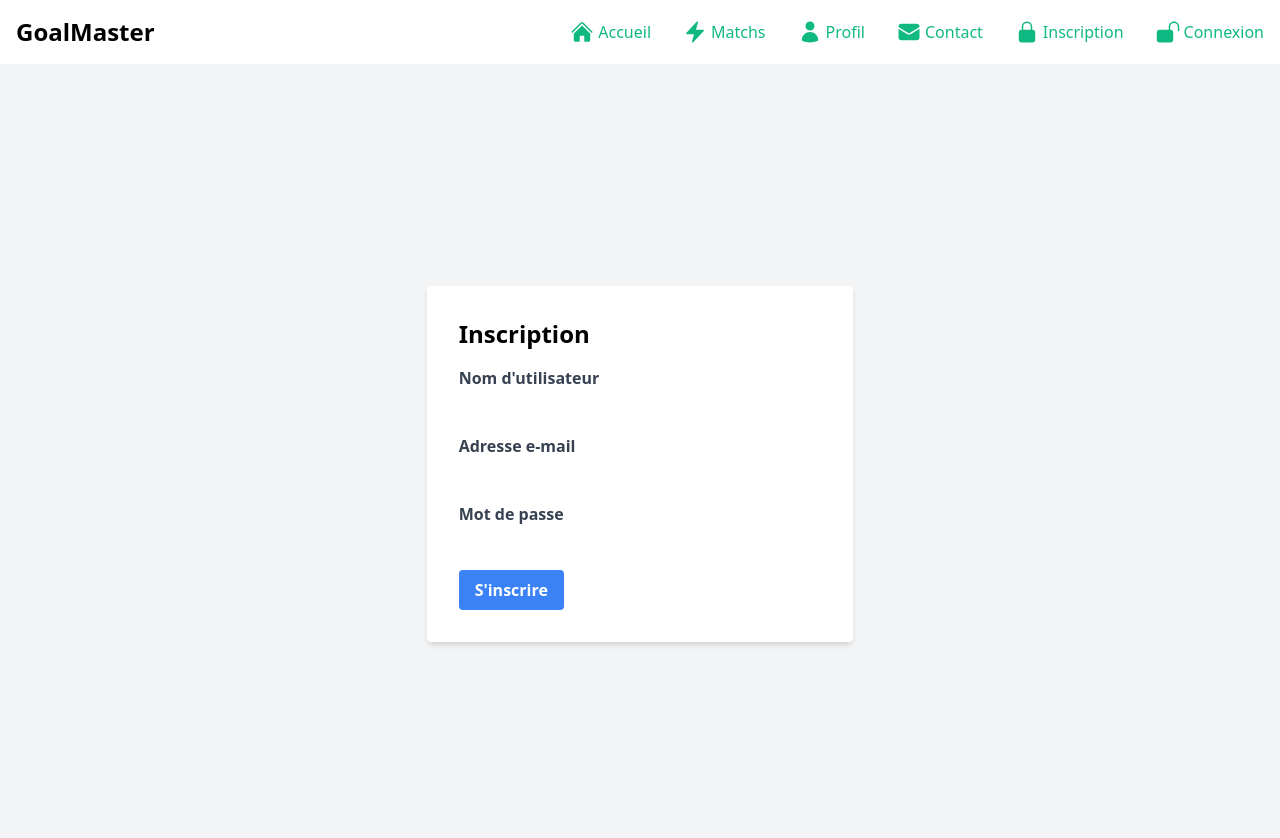
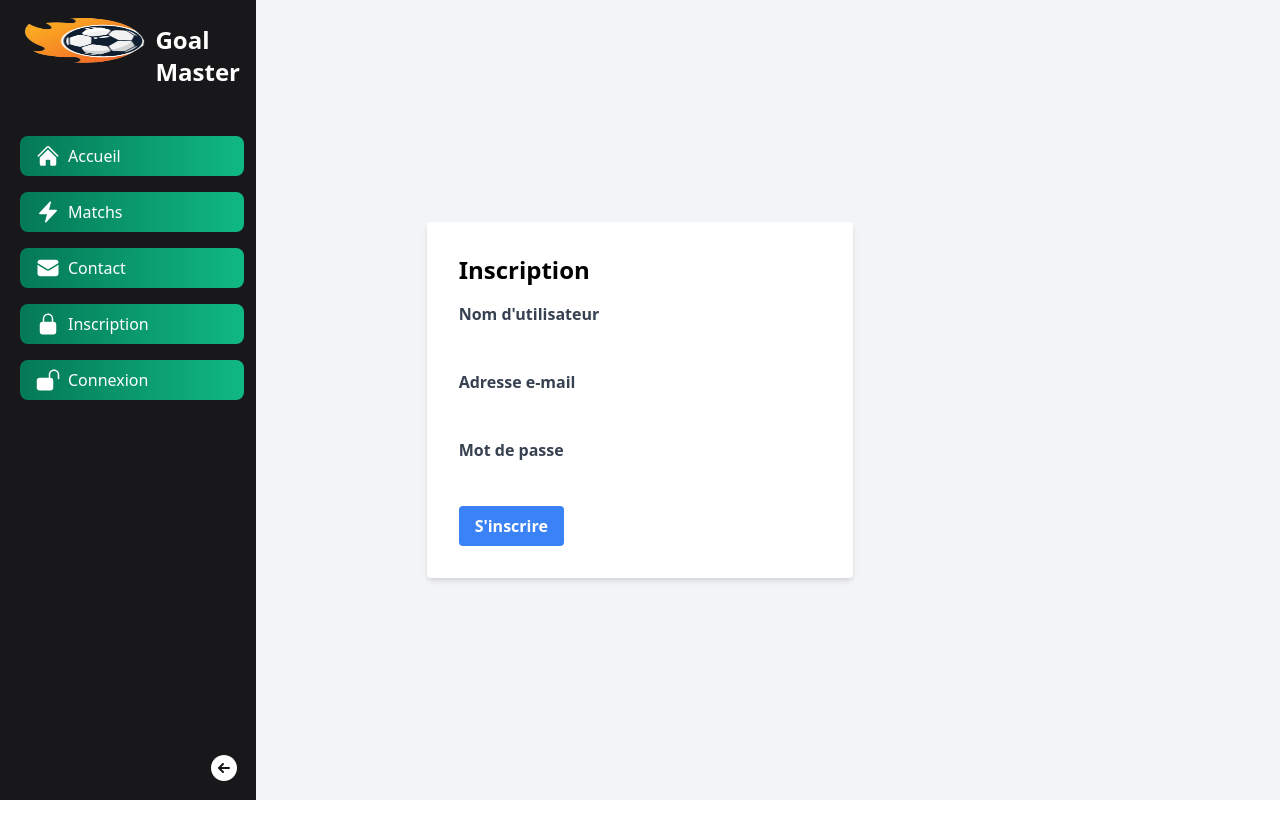
Before and after one commit to Clement-Richard/goal-master, a Nuxt app: page /register in a window 1280 px wide. Shown: the top 838 px of the page. After the commit the page ends 800 px from the top, so only its background shows below. Built offline with nearby package versions, Linux system fonts and the light colour scheme.

Commit message:
Transformed Navbar to Sidebar

```diff
--- a/components/navbar.vue
+++ b/components/navbar.vue
@@ -1,90 +1,132 @@
 <template>
-  <nav class="bg-white border-gray-200 dark:bg-zinc-900">
-    <div class="max-w-screen-xl flex flex-wrap items-center justify-between mx-auto p-4">
-      <span class="self-center text-2xl font-semibold whitespace-nowrap dark:text-white">GoalMaster</span>
-      <button data-collapse-toggle="navbar-default" type="button"
-        class="inline-flex items-center p-2 w-10 h-10 justify-center text-sm text-gray-500 rounded-lg md:hidden hover:bg-gray-100 focus:outline-none focus:ring-2 focus:ring-gray-200 dark:text-gray-400 dark:hover:bg-gray-700 dark:focus:ring-gray-600"
-        aria-controls="navbar-default" aria-expanded="false"></button>
-      <div class="hidden w-full md:block md:w-auto" id="navbar-default">
-        <ul
-          class="font-medium flex flex-col p-4 md:p-0 mt-4 border border-gray-100 rounded-lg bg-gray-50 md:flex-row md:space-x-8 md:mt-0 md:border-0 md:bg-white dark:bg-zinc-900 md:dark:bg-zinc-900 dark:border-zinc-700">
+  <aside
+    class="bg-zinc-900 text-white w-64 flex-shrink-0 h-screen fixed top-0 left-0 transform translate-x-0 transition-transform duration-300 ease-in-out flex flex-col"
+    :class="isOpen ? 'translate-x-0' : '-translate-x-48'"
+  >
+    <div class="p-4 ml-1 text-2xl font-semibold flex flex-row">
+      <img
+        src="~/assets/images/goalmaster-logo.png"
+        class="w-12 h-12 mr-2 ml-1"
+        :class="isOpen ? 'translate-x-0 w-full' : 'translate-x-44'"
+      />
+      <span class="mt-2" :class="isOpen ? '' : 'hidden'">Goal Master</span>
+    </div>
+    <ul class="justify-center font-medium p-4 mt-4 space-y-4">
       <li>
-            <nuxt-link to="/"
-              class="flex py-2 pl-3 pr-4 text-white bg-green-700 rounded md:bg-transparent md:text-emerald-500 md:p-0 transition ease-in-out delay-150 hover:-translate-y-1 hover:scale-110 duration-250"
-              aria-current="page">
-              <span class="mr-1">
-                <icons.home class="navbar-link-icon"></icons.home>
-              </span>
-              Accueil
+        <nuxt-link
+          to="/"
+          class="flex items-center py-2 ml-1 mr-1 px-4 w-full text-white bg-gradient-to-r from-emerald-700 to-emerald-500 rounded-lg hover:bg-gradient-to-r hover:from-emerald-600 hover:to-emerald-300 duration-300 hover:-translate-y-1 hover:scale-100"
+          :class="isOpen ? 'translate-x-0 w-full' : 'w-14 translate-x-44'"
+        >
+          <span class="mr-2"
+            ><icons.home class="navbar-link-icon"></icons.home
+          ></span>
+          <span :class="isOpen ? '' : 'hidden'">Accueil</span>
         </nuxt-link>
       </li>
       <li>
-            <nuxt-link to="/matchs"
-              class="flex py-2 pl-3 pr-4 text-white bg-green-700 rounded md:bg-transparent md:text-emerald-500 md:p-0 transition ease-in-out delay-150 hover:-translate-y-1 hover:scale-110 duration-250"
-              aria-current="page">
-              <span class="mr-1">
-                <icons.bolt class="navbar-link-icon"></icons.bolt>
-              </span>
-              Matchs
+        <nuxt-link
+          to="/matchs"
+          class="flex items-center py-2 ml-1 mr-1 px-4 w-full text-white bg-gradient-to-r from-emerald-700 to-emerald-500 rounded-lg hover:bg-gradient-to-r hover:from-emerald-600 hover:to-emerald-300 duration-300 hover:-translate-y-1 hover:scale-100"
+          :class="isOpen ? 'translate-x-0 w-full' : 'w-14 translate-x-44'"
+        >
+          <span class="mr-2"
+            ><icons.bolt class="navbar-link-icon"></icons.bolt
+          ></span>
+          <span :class="isOpen ? '' : 'hidden'">Matchs</span>
+        </nuxt-link>
+      </li>
+      <li v-if="authStore.isLoggedIn">
+        <nuxt-link
+          to="/profil"
+          class="flex items-center py-2 ml-1 mr-1 px-4 w-full text-white bg-gradient-to-r from-emerald-700 to-emerald-500 rounded-lg hover:bg-gradient-to-r hover:from-emerald-600 hover:to-emerald-300 duration-300 hover:-translate-y-1 hover:scale-100"
+          :class="isOpen ? 'translate-x-0 w-full' : 'w-14 translate-x-44'"
+        >
+          <span class="mr-2"><icons.user class="navbar-link-icon" /></span>
+          <span :class="isOpen ? '' : 'hidden'">Profil</span>
         </nuxt-link>
       </li>
       <li>
-            <nuxt-link to="/profil"
-              class="flex py-2 pl-3 pr-4 text-white bg-green-700 rounded md:bg-transparent md:text-emerald-500 md:p-0 transition ease-in-out delay-150 hover:-translate-y-1 hover:scale-110 duration-250"
-              aria-current="page">
-              <span class="mr-1">
-                <icons.user class="navbar-link-icon"></icons.user>
-              </span>
-              Profil
+        <nuxt-link
+          to="/contact"
+          class="flex items-center py-2 ml-1 mr-1 px-4 w-full text-white bg-gradient-to-r from-emerald-700 to-emerald-500 rounded-lg hover:bg-gradient-to-r hover:from-emerald-600 hover:to-emerald-300 duration-300 hover:-translate-y-1 hover:scale-100"
+          :class="isOpen ? 'translate-x-0 w-full' : 'w-14 translate-x-44'"
+        >
+          <span class="mr-2"><icons.envelope class="navbar-link-icon" /></span>
+          <span :class="isOpen ? '' : 'hidden'">Contact</span>
         </nuxt-link>
       </li>
-          <li>
-            <nuxt-link to="/contact"
-              class="flex py-2 pl-3 pr-4 text-white bg-green-700 rounded md:bg-transparent md:text-emerald-500 md:p-0 transition ease-in-out delay-150 hover:-translate-y-1 hover:scale-110 duration-250"
-              aria-current="page">
-              <span class="mr-1">
-                <icons.envelope class="navbar-link-icon"></icons.envelope>
-              </span>
-              Contact</nuxt-link>
-          </li>
       <li v-if="authStore.isLoggedIn">
-            <nuxt-link @click="logout" to="/"
-              class="flex py-2 pl-3 pr-4 text-white bg-green-700 rounded md:bg-transparent md:text-emerald-500 md:p-0 transition ease-in-out delay-150 hover:-translate-y-1 hover:scale-110 duration-250"
-              aria-current="page">
-              <span class="mr-1">
-                <icons.doorLeave class="navbar-link-icon"></icons.doorLeave>
-              </span>
-              Déconnexion
+        <nuxt-link
+          @click="logout"
+          to="/"
+          class="flex items-center py-2 ml-1 mr-1 px-4 w-full text-white bg-gradient-to-r from-emerald-700 to-emerald-500 rounded-lg hover:bg-gradient-to-r hover:from-emerald-600 hover:to-emerald-300 duration-300 hover:-translate-y-1 hover:scale-100"
+          :class="isOpen ? 'translate-x-0 w-full' : 'w-14 translate-x-44'"
+        >
+          <span class="mr-2"><icons.doorLeave class="navbar-link-icon" /></span>
+          <span :class="isOpen ? '' : 'hidden'">Déconnexion</span>
         </nuxt-link>
       </li>
       <li v-if="!authStore.isLoggedIn">
-            <nuxt-link to="/register"
-              class="flex py-2 pl-3 pr-4 text-white bg-green-700 rounded md:bg-transparent md:text-emerald-500 md:p-0 transition ease-in-out delay-150 hover:-translate-y-1 hover:scale-110 duration-250"
-              aria-current="page">
-              <span class="mr-1">
-                <icons.lockClosed class="navbar-link-icon"></icons.lockClosed>
-              </span>
-              Inscription</nuxt-link>
+        <nuxt-link
+          to="/register"
+          class="flex items-center py-2 ml-1 mr-1 px-4 w-full text-white bg-gradient-to-r from-emerald-700 to-emerald-500 rounded-lg hover:bg-gradient-to-r hover:from-emerald-600 hover:to-emerald-300 duration-300 hover:-translate-y-1 hover:scale-100"
+          :class="isOpen ? 'translate-x-0 w-full' : 'w-14 translate-x-44'"
+        >
+          <span class="mr-2"
+            ><icons.lockClosed class="navbar-link-icon"
+          /></span>
+          <span :class="isOpen ? '' : 'hidden'">Inscription</span>
+        </nuxt-link>
       </li>
       <li v-if="!authStore.isLoggedIn">
-            <nuxt-link to="/login"
-              class="flex py-2 pl-3 pr-4 text-white bg-green-700 rounded md:bg-transparent md:text-emerald-500 md:p-0 transition ease-in-out delay-150 hover:-translate-y-1 hover:scale-110 duration-250"
-              aria-current="page">
-              <span class="mr-1">
-                <icons.lockOpened class="navbar-link-icon"></icons.lockOpened>
-              </span>
-              Connexion</nuxt-link>
+        <nuxt-link
+          to="/register"
+          class="flex items-center py-2 ml-1 mr-1 px-4 w-full text-white bg-gradient-to-r from-emerald-700 to-emerald-500 rounded-lg hover:bg-gradient-to-r hover:from-emerald-600 hover:to-emerald-300 duration-300 hover:-translate-y-1 hover:scale-100"
+          :class="isOpen ? 'translate-x-0 w-full' : 'w-14 translate-x-44'"
+        >
+          <span class="mr-2"
+            ><icons.lockOpened class="navbar-link-icon"
+          /></span>
+          <span :class="isOpen ? '' : 'hidden'">Connexion</span>
+        </nuxt-link>
       </li>
     </ul>
-      </div>
-    </div>
-  </nav>
+    <button
+      class="absolute bottom-0 right-0 p-4 bg-zinc-900 text-white"
+      @click="toggleSidebar"
+    >
+      <icons.arrowCircleLeft
+        class="w-8 h-8 hover:scale-125"
+        :class="
+          isOpen
+            ? 'transition-transform duration-300'
+            : 'transition-transform rotate-180 duration-300'
+        "
+      ></icons.arrowCircleLeft>
+    </button>
+  </aside>
 </template>
 
 <script setup>
 import { useAuthStore } from "~/store/auth";
 
-import { HomeIcon, UserIcon, BoltIcon, EnvelopeIcon, LockClosedIcon, LockOpenIcon, ArrowRightOnRectangleIcon } from "@heroicons/vue/24/solid";
+import {
+  HomeIcon,
+  UserIcon,
+  BoltIcon,
+  EnvelopeIcon,
+  LockClosedIcon,
+  LockOpenIcon,
+  ArrowRightOnRectangleIcon,
+  ArrowLeftCircleIcon,
+} from "@heroicons/vue/24/solid";
+
+const isOpen = ref(true);
+
+const toggleSidebar = () => {
+  isOpen.value = !isOpen.value;
+};
 
 const icons = reactive({
   home: HomeIcon,
@@ -93,7 +135,8 @@ const icons = reactive({
   envelope: EnvelopeIcon,
   lockClosed: LockClosedIcon,
   lockOpened: LockOpenIcon,
-  doorLeave: ArrowRightOnRectangleIcon
+  doorLeave: ArrowRightOnRectangleIcon,
+  arrowCircleLeft: ArrowLeftCircleIcon,
 });
 
 const authStore = useAuthStore();
```
Lines whose indentation alone changed are shown as unchanged.
